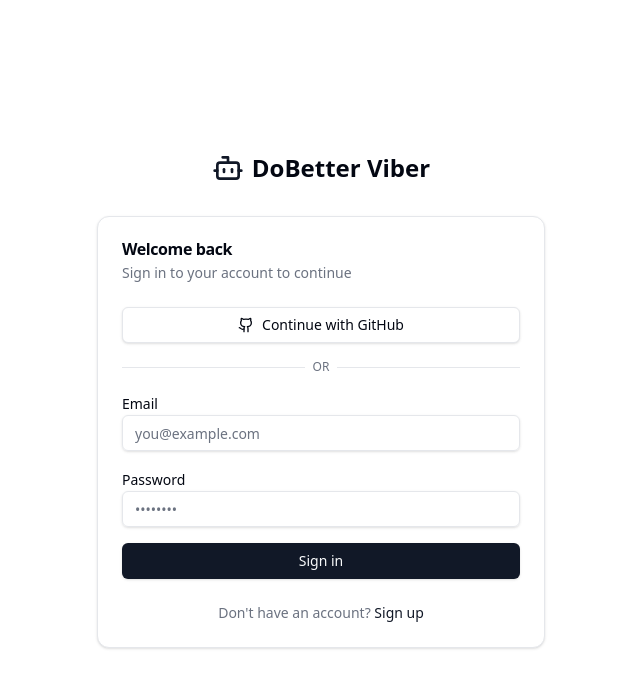
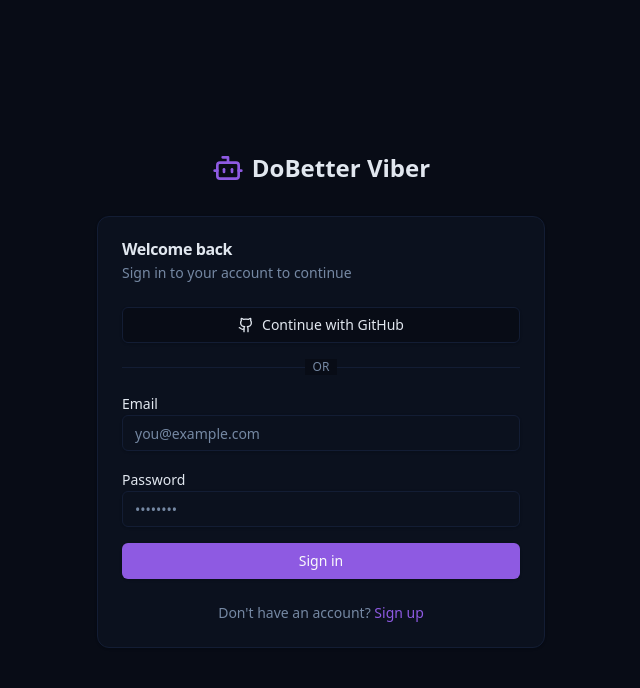
Before and after one commit to j1mmyc01n/AI-agent-2, a Next.js app: page /login in a window 1280 px wide. Shown: the top 688 px of the page, without its empty margins (319-959 px from the left). Built offline with nearby package versions, Linux system fonts and the light colour scheme.

Commit message:
Enable dark theme by default with enhanced color palette
Agent-Logs-Url: https://github.com/j1mmyc01n/AI-agent-2/sessions/0b358b35-585c-40e7-8e94-b5042a7c9ba7

Co-authored-by: j1mmyc01n <134283004+j1mmyc01n@users.noreply.github.com>

```diff
--- a/src/app/globals.css
+++ b/src/app/globals.css
@@ -30,7 +30,7 @@
   --card-foreground: 224 71.4% 4.1%;
   --popover: 0 0% 100%;
   --popover-foreground: 224 71.4% 4.1%;
-  --primary: 220.9 39.3% 11%;
+  --primary: 263 70% 62%;
   --primary-foreground: 210 20% 98%;
   --secondary: 220 14.3% 95.9%;
   --secondary-foreground: 220.9 39.3% 11%;
@@ -42,29 +42,29 @@
   --destructive-foreground: 210 20% 98%;
   --border: 220 13% 91%;
   --input: 220 13% 91%;
-  --ring: 224 71.4% 4.1%;
+  --ring: 263 70% 58%;
 }
 
 .dark {
-  --background: 224 71.4% 4.1%;
-  --foreground: 210 20% 98%;
-  --card: 224 71.4% 4.1%;
-  --card-foreground: 210 20% 98%;
-  --popover: 224 71.4% 4.1%;
-  --popover-foreground: 210 20% 98%;
-  --primary: 210 20% 98%;
-  --primary-foreground: 220.9 39.3% 11%;
-  --secondary: 215 27.9% 16.9%;
-  --secondary-foreground: 210 20% 98%;
-  --muted: 215 27.9% 16.9%;
-  --muted-foreground: 217.9 10.6% 64.9%;
-  --accent: 215 27.9% 16.9%;
-  --accent-foreground: 210 20% 98%;
-  --destructive: 0 62.8% 30.6%;
+  --background: 222 47% 6%;
+  --foreground: 213 31% 91%;
+  --card: 222 47% 8%;
+  --card-foreground: 213 31% 91%;
+  --popover: 222 47% 7%;
+  --popover-foreground: 213 31% 91%;
+  --primary: 263 70% 62%;
+  --primary-foreground: 210 20% 98%;
+  --secondary: 222 47% 12%;
+  --secondary-foreground: 213 31% 91%;
+  --muted: 222 47% 11%;
+  --muted-foreground: 215 20% 55%;
+  --accent: 222 47% 14%;
+  --accent-foreground: 213 31% 91%;
+  --destructive: 0 62.8% 50%;
   --destructive-foreground: 210 20% 98%;
-  --border: 215 27.9% 16.9%;
-  --input: 215 27.9% 16.9%;
-  --ring: 216 12.2% 83.9%;
+  --border: 222 47% 14%;
+  --input: 222 47% 14%;
+  --ring: 263 70% 62%;
 }
 
 * {
--- a/src/app/layout.tsx
+++ b/src/app/layout.tsx
@@ -15,7 +15,7 @@ export default function RootLayout({
   children: React.ReactNode;
 }) {
   return (
-    <html lang="en" suppressHydrationWarning>
+    <html lang="en" className="dark" suppressHydrationWarning>
       <body className="font-sans antialiased">
         <Providers>
           {children}
```
